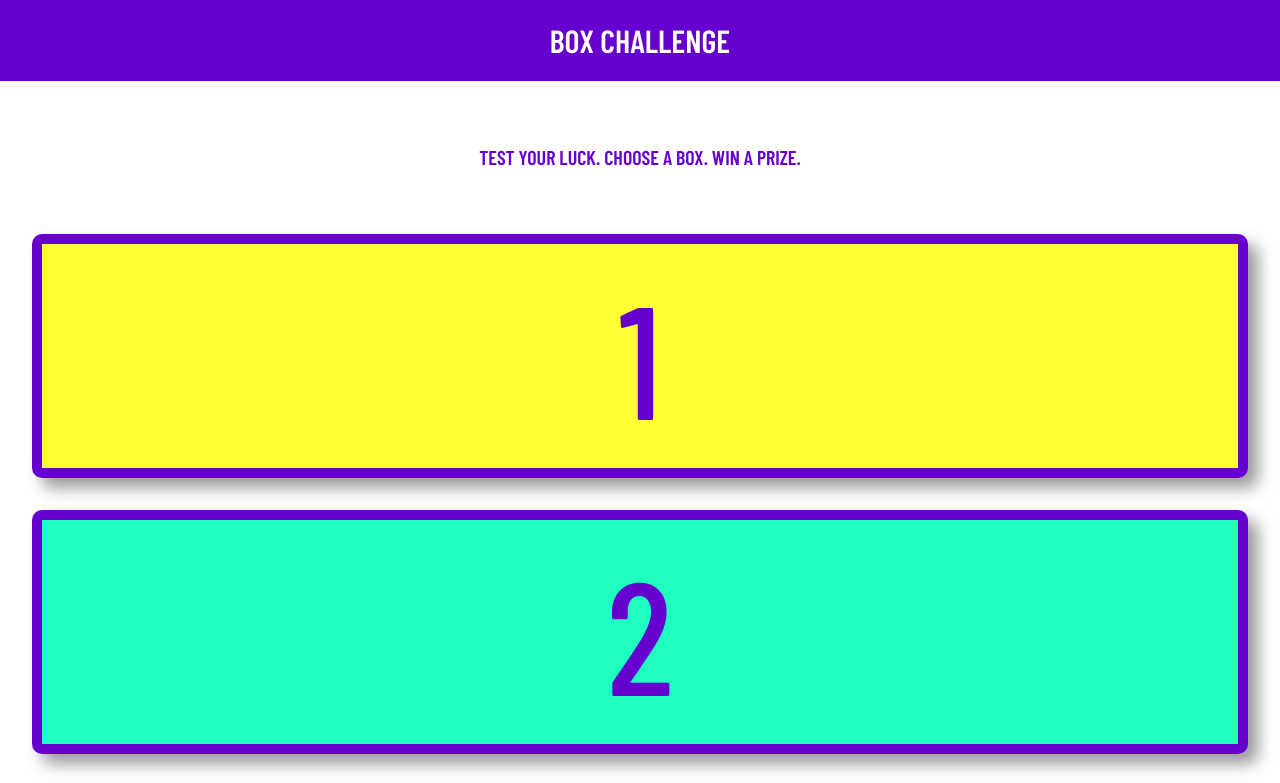
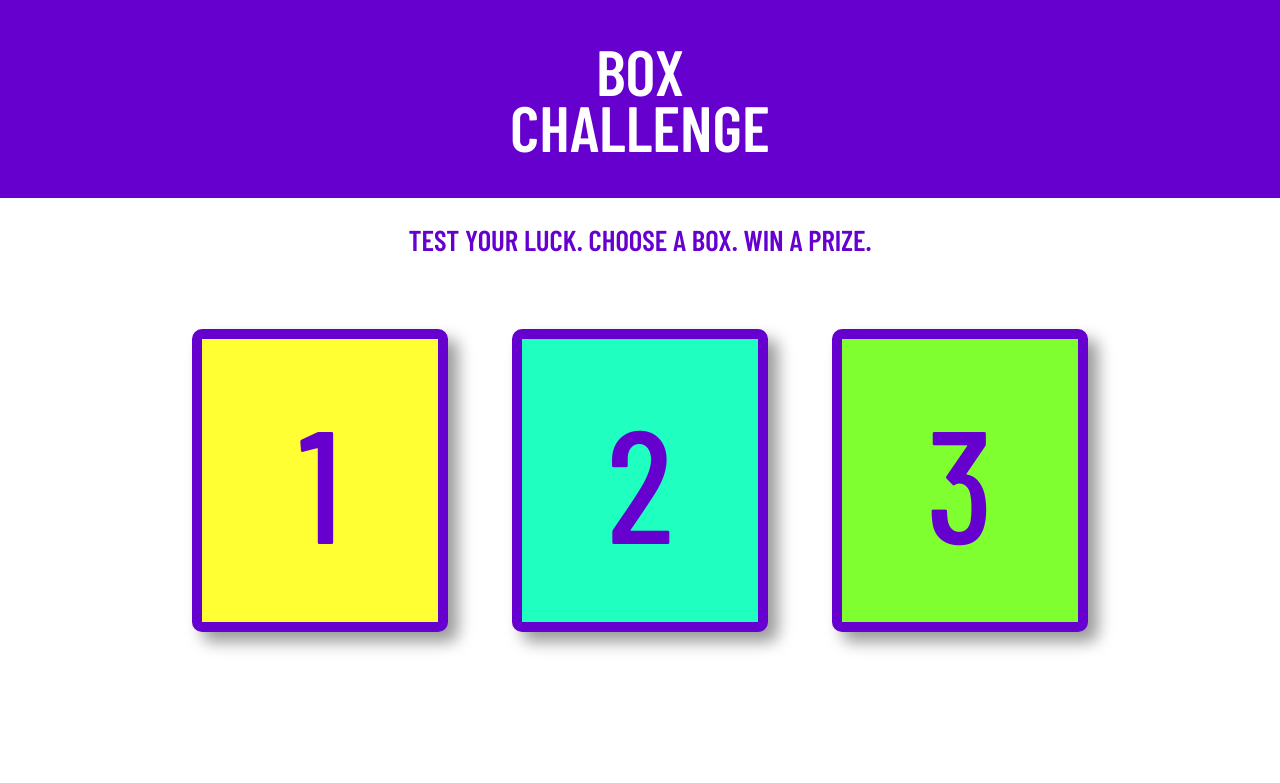
Before and after one commit to kahill2014/m5-hw5-hill-kevin, a plain HTML site: page index.html in a window 1280 px wide. Shown: the top 783 px of the page. Drawn offline with nearby package versions, Linux system fonts and the light colour scheme.

Commit message:
add additional media queries for different desktop sizes

```diff
--- a/main.css
+++ b/main.css
@@ -18,6 +18,12 @@ main {
   justify-content: center;
 }
 h1 {
+  display: flex;
+  flex: 1;
+  flex-basis: 100%;
+  justify-content: center;
+  text-align: center;
+  line-height: 3.5rem;
   font-weight: 600;
   color: #fff;
 }
@@ -27,7 +33,7 @@ h2 {
   flex-basis: 100%;
   font-weight: 600;
   color: #6600cf;
-  font-size: 1.25rem;
+  font-size: 1.5rem;
   text-align: center;
   max-width: 85%;
   padding-top: 3rem;
@@ -68,5 +74,42 @@ section {
 
 /* Tablet and Desktop view */
 @media screen and (min-width: 720px) {
+  section {
+    flex-wrap: nowrap;
+  }
+  h1 {
+    font-size: 4rem;
+    max-width: 20%;
+  }
+  h2 {
+    font-size: 1.8rem;
+    padding-top: 0;
+  }
+  .box {
+    flex: .33;
+    flex-basis: 33%;
+    max-width: 33%;
+    margin: 1rem 2rem;
+    padding: 1rem;
+  }
+}
 
+/* Small Desktop view */
+@media screen and (min-width: 1080px) {
+  section {
+    max-width: 85%;
+  }
+  .box {
+    padding: 2rem;
+  }
 }
+
+/* Large Desktop view */
+@media screen and (min-width: 1220px) {
+  section {
+    max-width: 75%;
+  }
+  .box {
+    padding: 2.85rem;
+  }
+}
```
